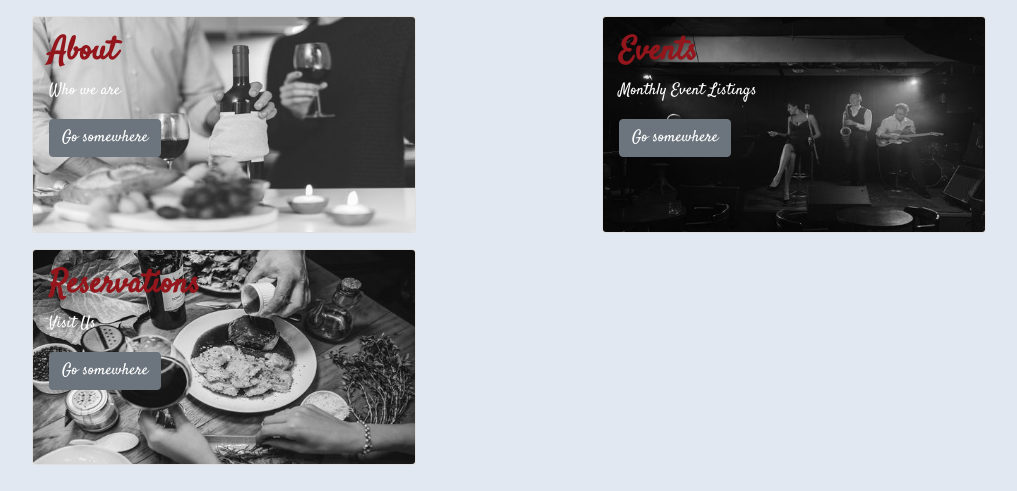
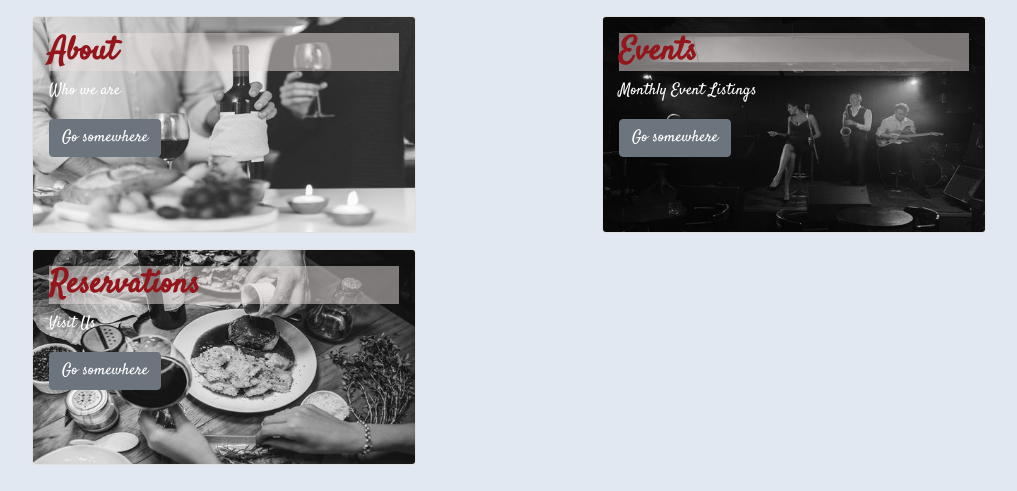
Before and after one commit to LisaHarrison08/Aurora, a PHP site: page / in a window 1280 px wide; the page is wider, and only the part inside the window is pictured. Shown: the part 309-800 px from the top of that part, without its empty margins (50-1067 px from the left). Run offline with PHP 8.4, Linux system fonts and the light colour scheme; some libraries are stand-ins or nearby versions.

Commit message:
overlay added to card-title

```diff
--- a/css/styles.css
+++ b/css/styles.css
@@ -42,7 +42,8 @@ h2 {
 
 .card-title {
   color: #92161c;
-  font-size: 2em; }
+  font-size: 2em;
+  background-color: rgba(235, 225, 225, 0.5); }
 
 /* About Page */
 /* Contact Page */
--- a/css/styles.scss
+++ b/css/styles.scss
@@ -4,7 +4,7 @@ $color-secondary: #715a74;
 $color-pale: #bcbbc7;
 $color-mid: #ae8fb6;
 $color-dark: #37223a;
-$color-black-transparent: rgba(0, 0, 0, 0.5);
+$color-black-transparent: rgba(235, 225, 225, 0.5);
 $color-background: rgb(235, 235, 235);
 $color-header: #e1e8f1;
 
@@ -67,7 +67,9 @@ h2 {
 .card-title {
 	color: $card-title;
 	font-size:2em;
+	background-color: $color-black-transparent;
 }
+
 
 /* About Page */
 
```
